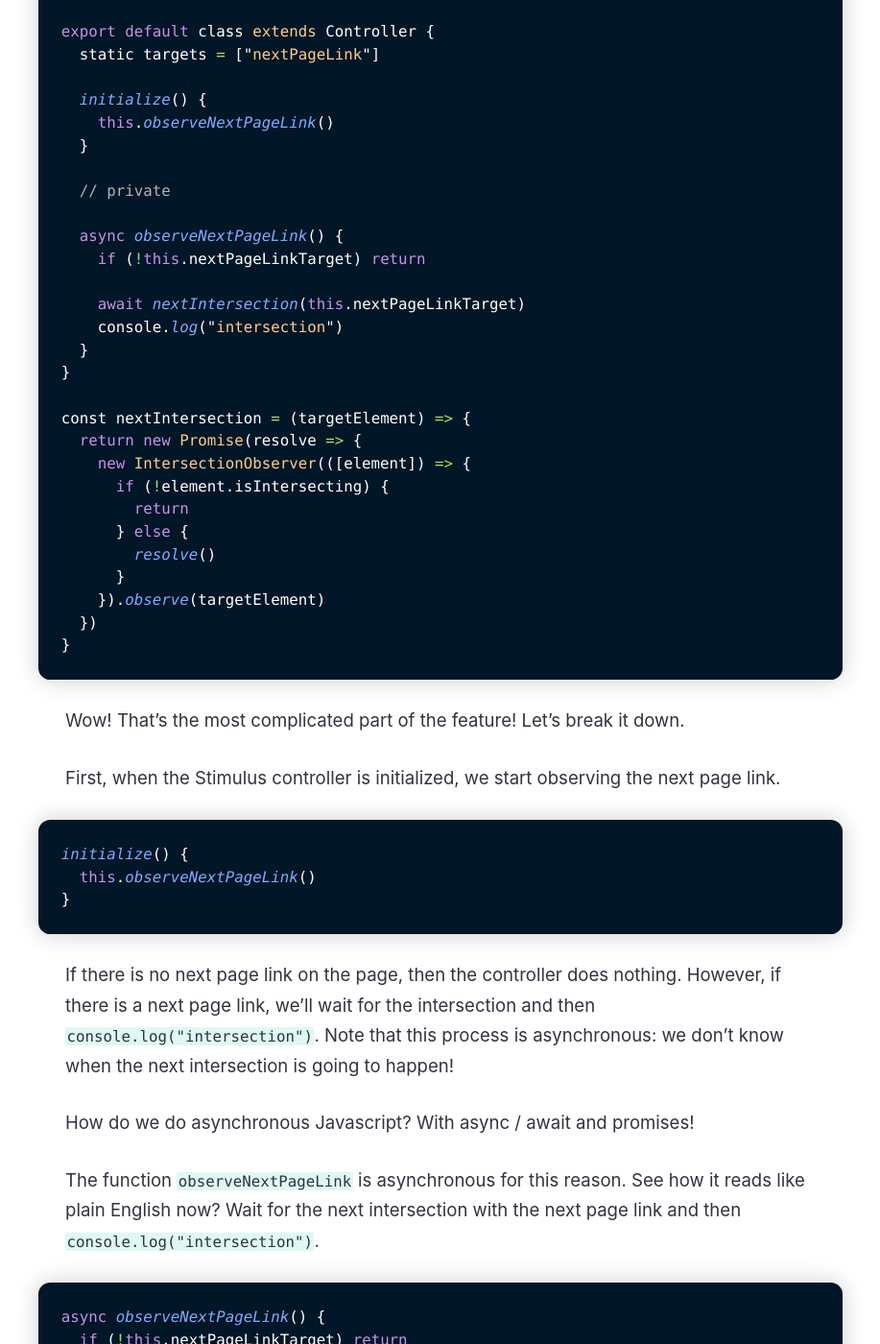
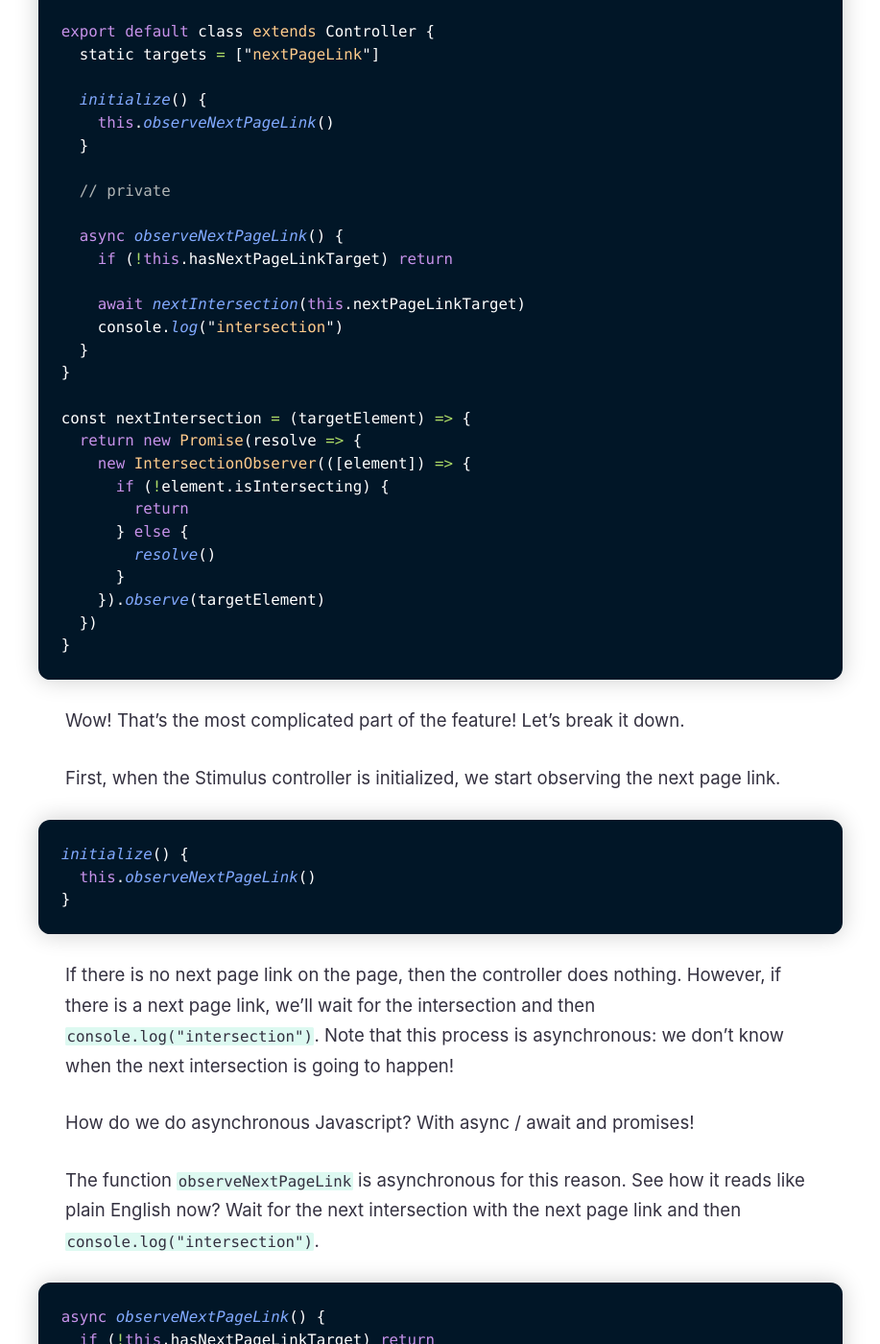
Before and after one commit to alexandreruban/rubycube, a Jekyll site: the page built from _posts/2021-06-19-infinite-scroll-rails-stimulus.md, in a window 1280 px wide and 1400 px high, scrolled down 6492 px. Shown: the whole window at 96% size, without its empty margins (181-1098 px from the left). Built offline with Jekyll 4.4.1, drawn with Linux system fonts in a browser that asks for light colours; some of the changed text lies outside the part shown.

Commit message:
Check target presence with has

````diff
--- a/_posts/2021-06-19-infinite-scroll-rails-stimulus.md
+++ b/_posts/2021-06-19-infinite-scroll-rails-stimulus.md
@@ -213,7 +213,7 @@ export default class extends Controller {
   // private
 
   async observeNextPageLink() {
-    if (!this.nextPageLinkTarget) return
+    if (!this.hasNextPageLinkTarget) return
 
     await nextIntersection(this.nextPageLinkTarget)
     console.log("intersection")
@@ -251,7 +251,7 @@ The function `observeNextPageLink` is asynchronous for this reason. See how it r
 
 ```js
 async observeNextPageLink() {
-  if (!this.nextPageLinkTarget) return
+  if (!this.hasNextPageLinkTarget) return
 
   await nextIntersection(this.nextPageLinkTarget)
   console.log("intersection")
@@ -298,7 +298,7 @@ export default class extends Controller {
   }
 
   async observeNextPageLink() {
-    if (!this.nextPageLinkTarget) return
+    if (!this.hasNextPageLinkTarget) return
 
     await nextIntersection(this.nextPageLinkTarget)
     this.getNextPage()
@@ -358,7 +358,7 @@ export default class extends Controller {
   }
 
   async observeNextPageLink() {
-    if (!this.nextPageLinkTarget) return
+    if (!this.hasNextPageLinkTarget) return
 
     await nextIntersection(this.nextPageLinkTarget)
     this.getNextPage()
````
